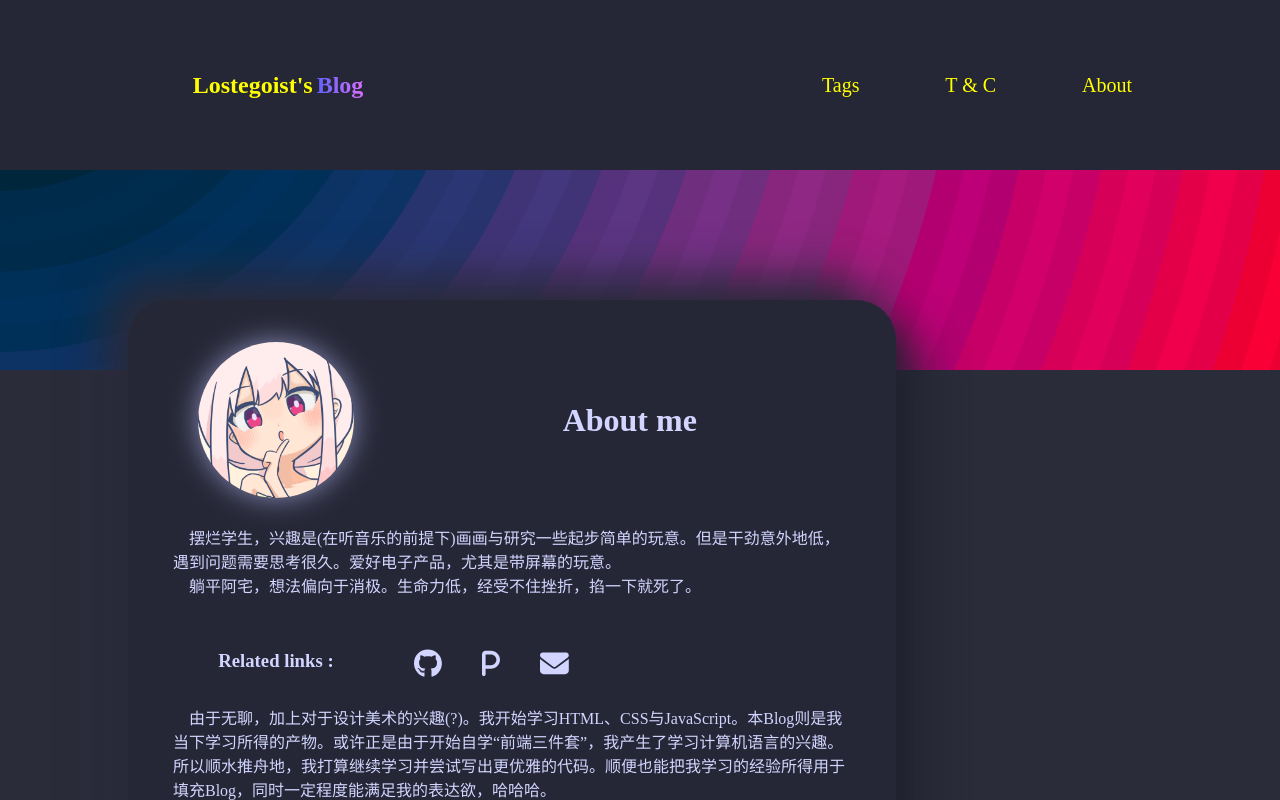
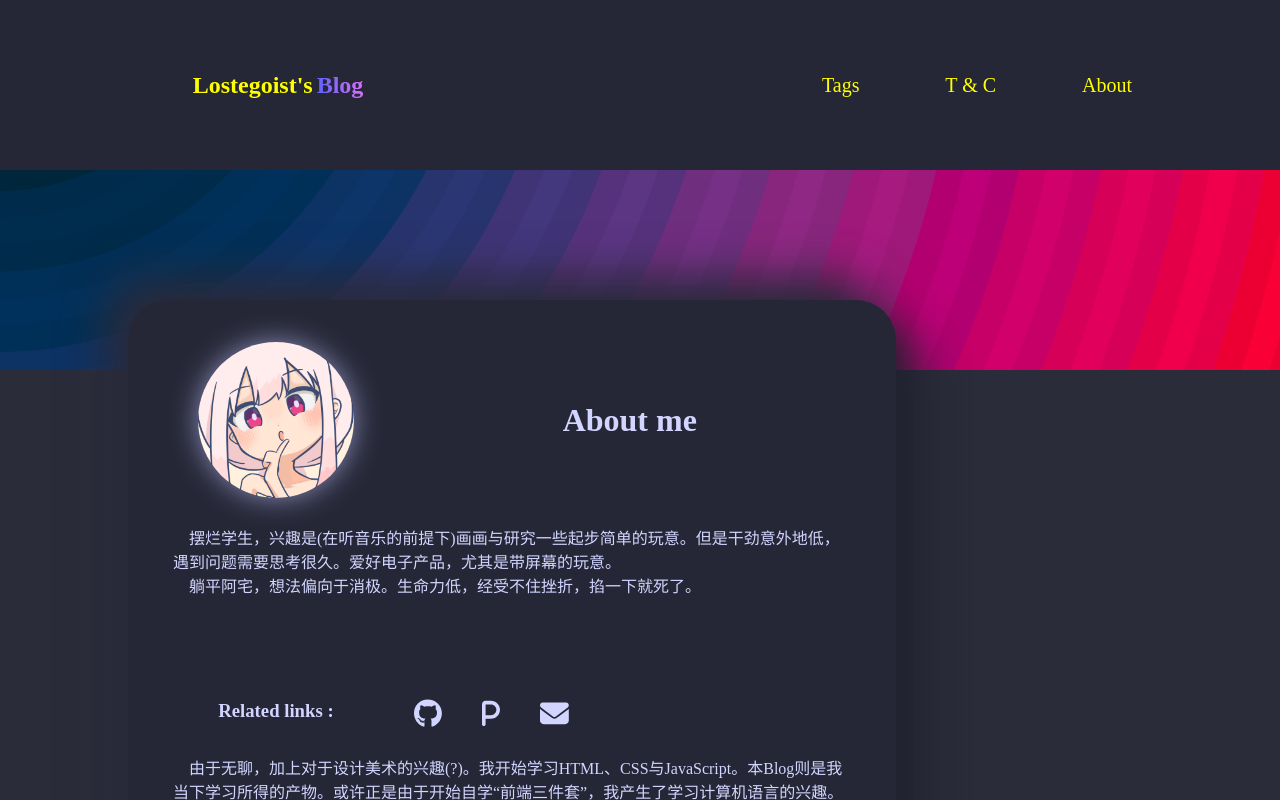
Before and after one commit to lostegoist/lostegoist.github.io, a plain HTML site: page text/About.html in a window 1280 px wide. Drawn offline with Linux system fonts and the light colour scheme.

Commit message:
可能适配手机浏览器

```diff
--- a/css/About.css
+++ b/css/About.css
@@ -195,7 +195,7 @@ body {
     color: rgb(210,213,255);
     display: grid;
     grid-template-columns: 16.66% 16.66% 16.66% 16.66% 16.66% 16.66%;
-    grid-template-rows: 180px 130px 50px 200px 400px;
+    grid-template-rows: 180px 180px 50px 220px 400px;
     grid-template-areas: 'a a b b b b'
                          'c c c c c c'
                          'd d e e e e'
```
